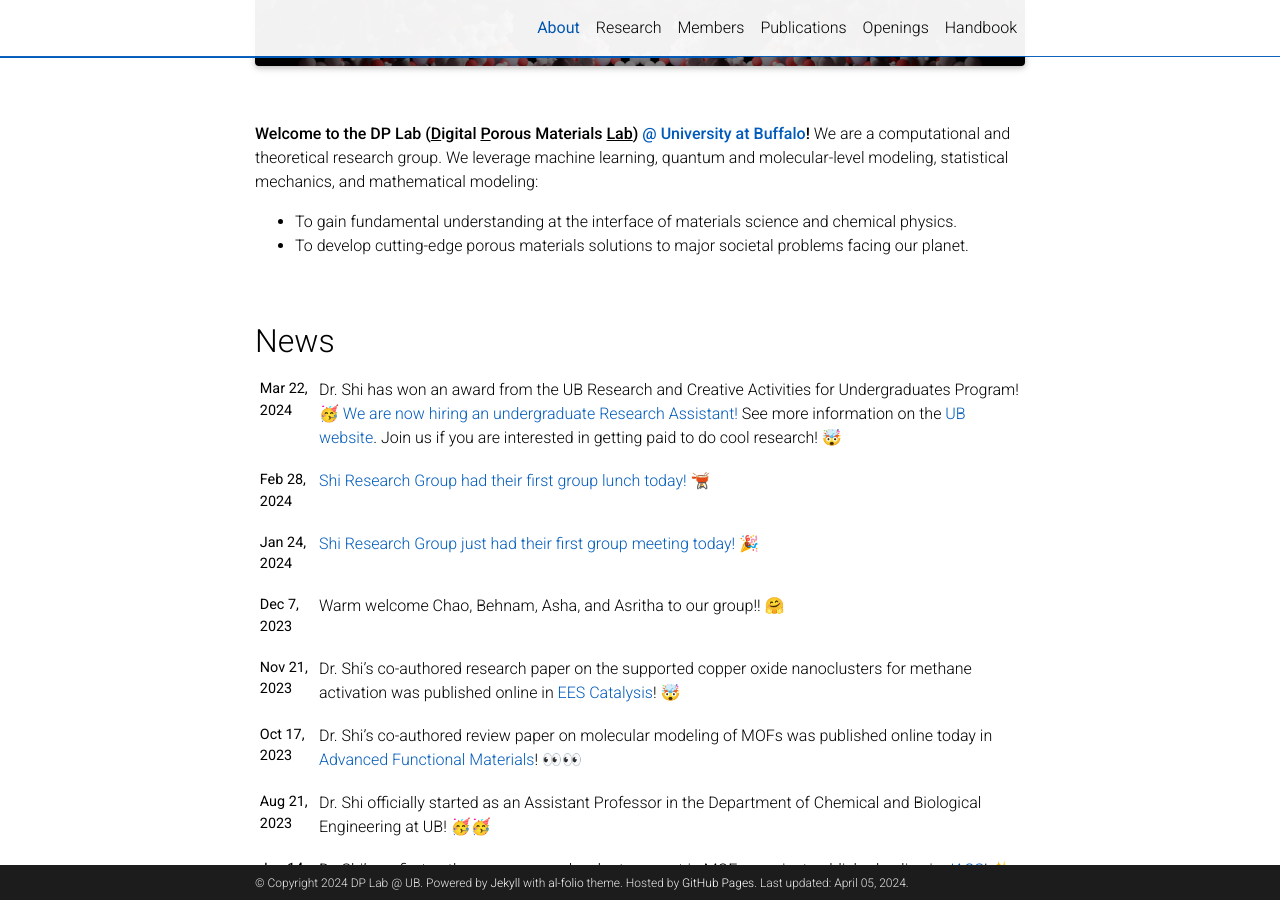
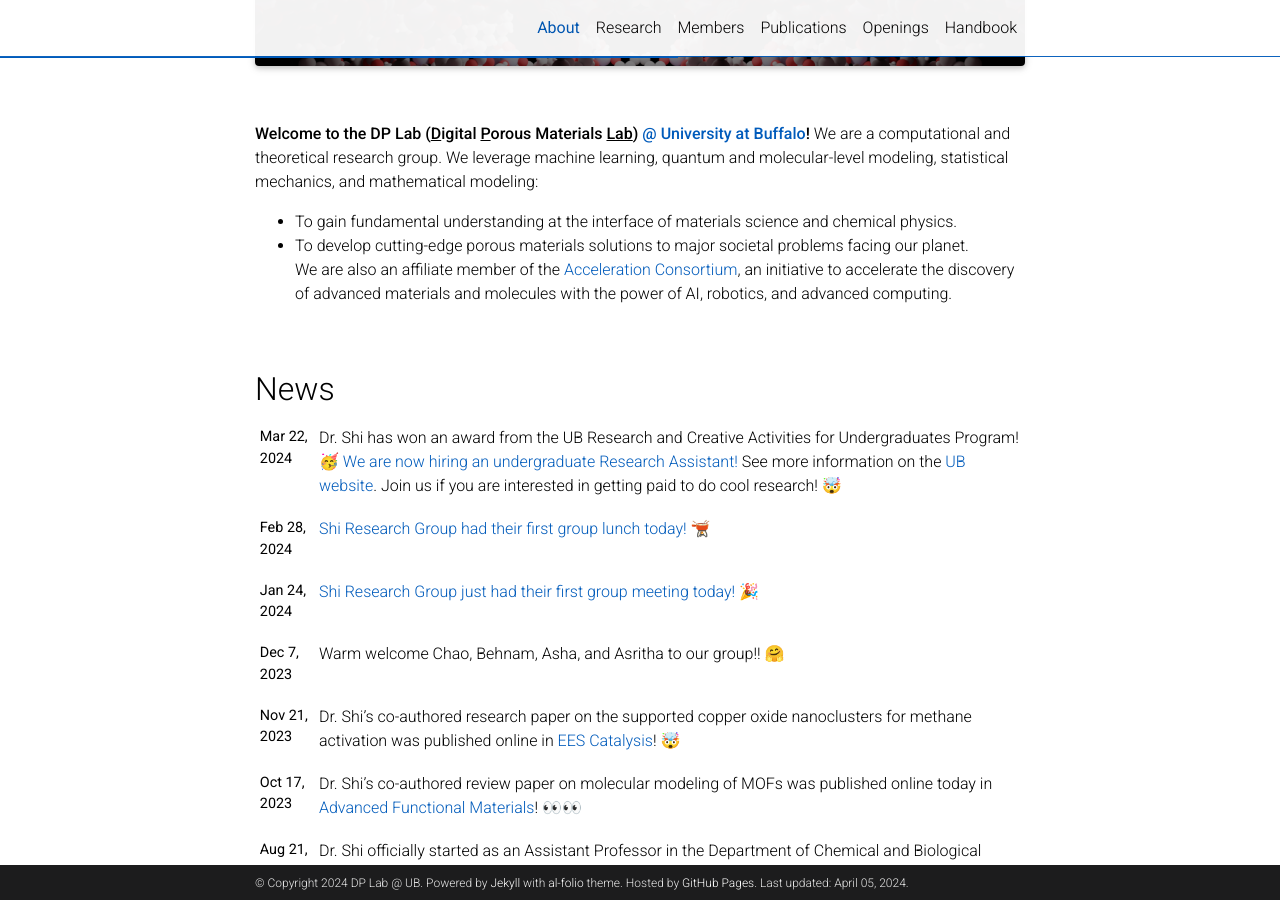
Before and after one commit to ShiResearchGroup/shiresearchgroup.github.io, a Jekyll site: the page built from _pages/about.md, in a window 1280 px wide and 900 px high, scrolled down 314 px. Built offline with Jekyll 4.4.1, drawn with Linux system fonts in a browser that asks for light colours; full-size pictures stand in for the smaller copies a plugin makes; comment, search, counter and statistics services are not loaded; a style sheet for code colours, icons or effects is not loaded.

Commit message:
Update about.md

```diff
--- a/_pages/about.md
+++ b/_pages/about.md
@@ -25,4 +25,5 @@ social: true  # includes social icons at the bottom of the page
 
 **Welcome to the DP Lab (<u>D</u>igital <u>P</u>orous Materials <u>Lab</u>) <a href='https://www.buffalo.edu/'>@ University at Buffalo</a>!** We are a computational and theoretical research group. We leverage machine learning, quantum and molecular-level modeling, statistical mechanics, and mathematical modeling: <br>
 - To gain fundamental understanding at the interface of materials science and chemical physics. <br>
-- To develop cutting-edge porous materials solutions to major societal problems facing our planet. <br><br><br>
+- To develop cutting-edge porous materials solutions to major societal problems facing our planet. <br>
+We are also an affiliate member of the [Acceleration Consortium](https://acceleration.utoronto.ca/affiliates), an initiative to accelerate the discovery of advanced materials and molecules with the power of AI, robotics, and advanced computing.<br><br><br>
```
